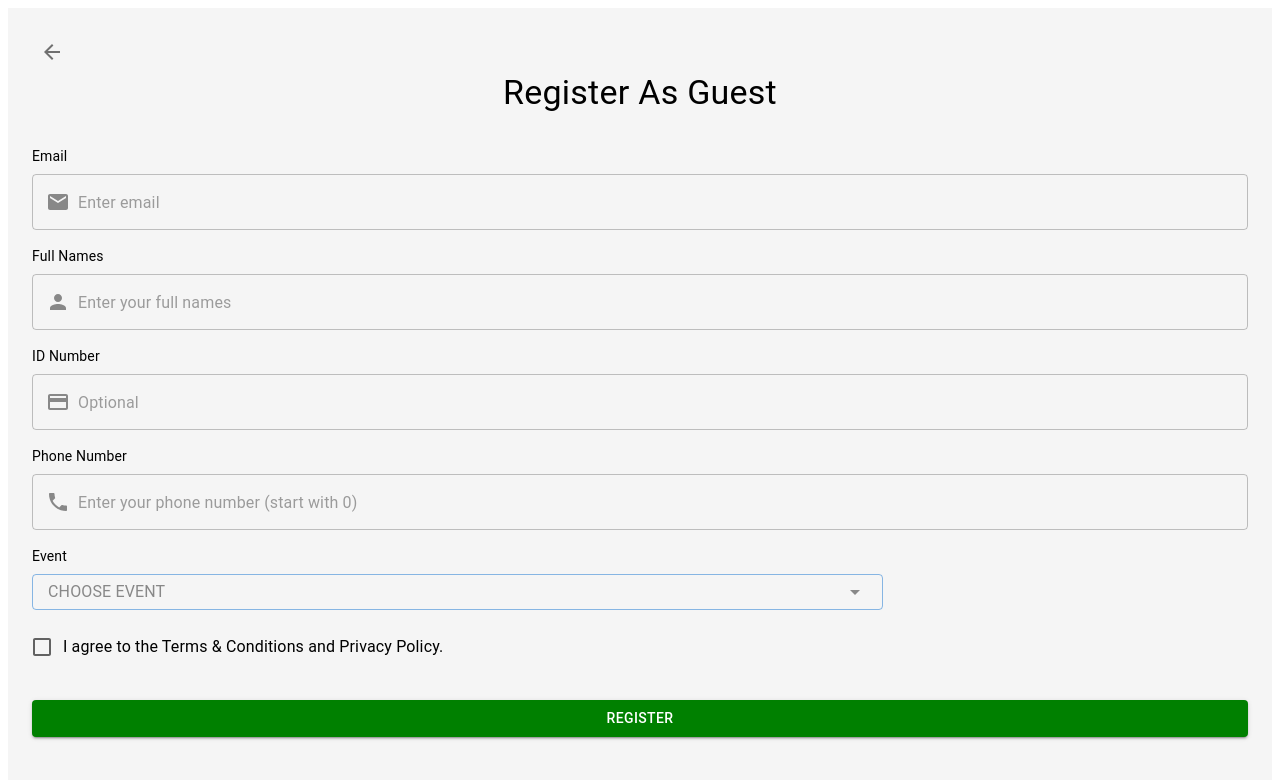
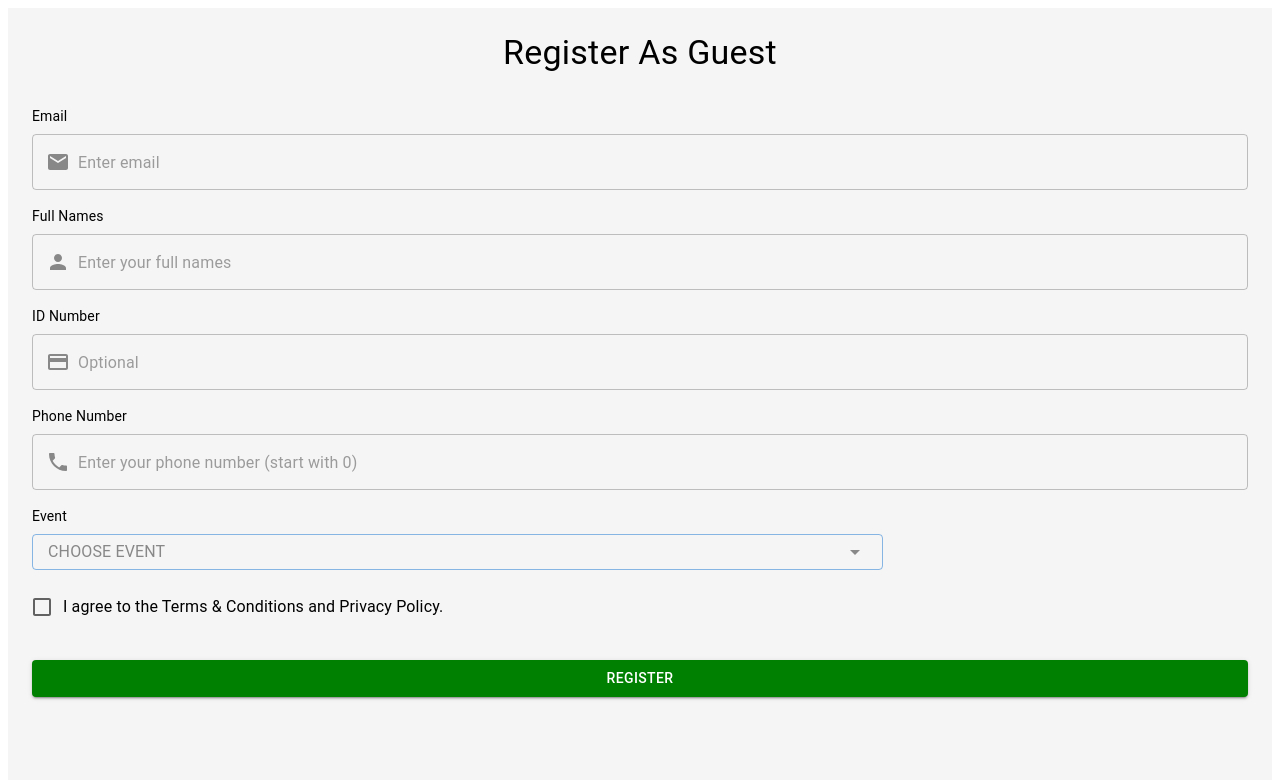
Before and after one commit to Soweto-CodeTribe/TimesheetGuestRegisterForm, a React (Create React App) app: page / in a window 1280 px wide. Shown: the top 780 px of the page. Built offline with nearby package versions, Linux system fonts and the light colour scheme.

Commit message:
guestemail modified

```diff
--- a/src/GuestRegisterScreen.js
+++ b/src/GuestRegisterScreen.js
@@ -8,12 +8,10 @@ import {
   Checkbox,
   FormControlLabel,
   CircularProgress,
-  IconButton,
   InputAdornment,
   FormHelperText,
 } from '@mui/material';
 import {
-  ArrowBack,
   Email,
   Person,
   CreditCard,
@@ -148,10 +146,7 @@ const GuestRegisterScreen = () => {
 
   return (
     <Box sx={{ padding: 3, backgroundColor: '#f5f5f5', minHeight: '100vh' }}>
-      {/* Back Button with Arrow - removed text */}
-      <IconButton onClick={() => navigate(-1)}>
-        <ArrowBack />
-      </IconButton>
+      {/* Back Button with Arrow completely removed */}
 
       {/* Title */}
       <Typography variant="h4" align="center" sx={{ marginBottom: 4 }}>
@@ -323,10 +318,7 @@ const GuestRegisterScreen = () => {
             minHeight: '100vh',
           }}
         >
-          {/* Back Button with Arrow - removed text */}
-          <IconButton onClick={() => setDetailsModalVisible(false)}>
-            <ArrowBack />
-          </IconButton>
+          {/* Back Button completely removed */}
 
           {/* Title */}
           <Typography variant="h4" align="center" sx={{ marginBottom: 4 }}>
```
